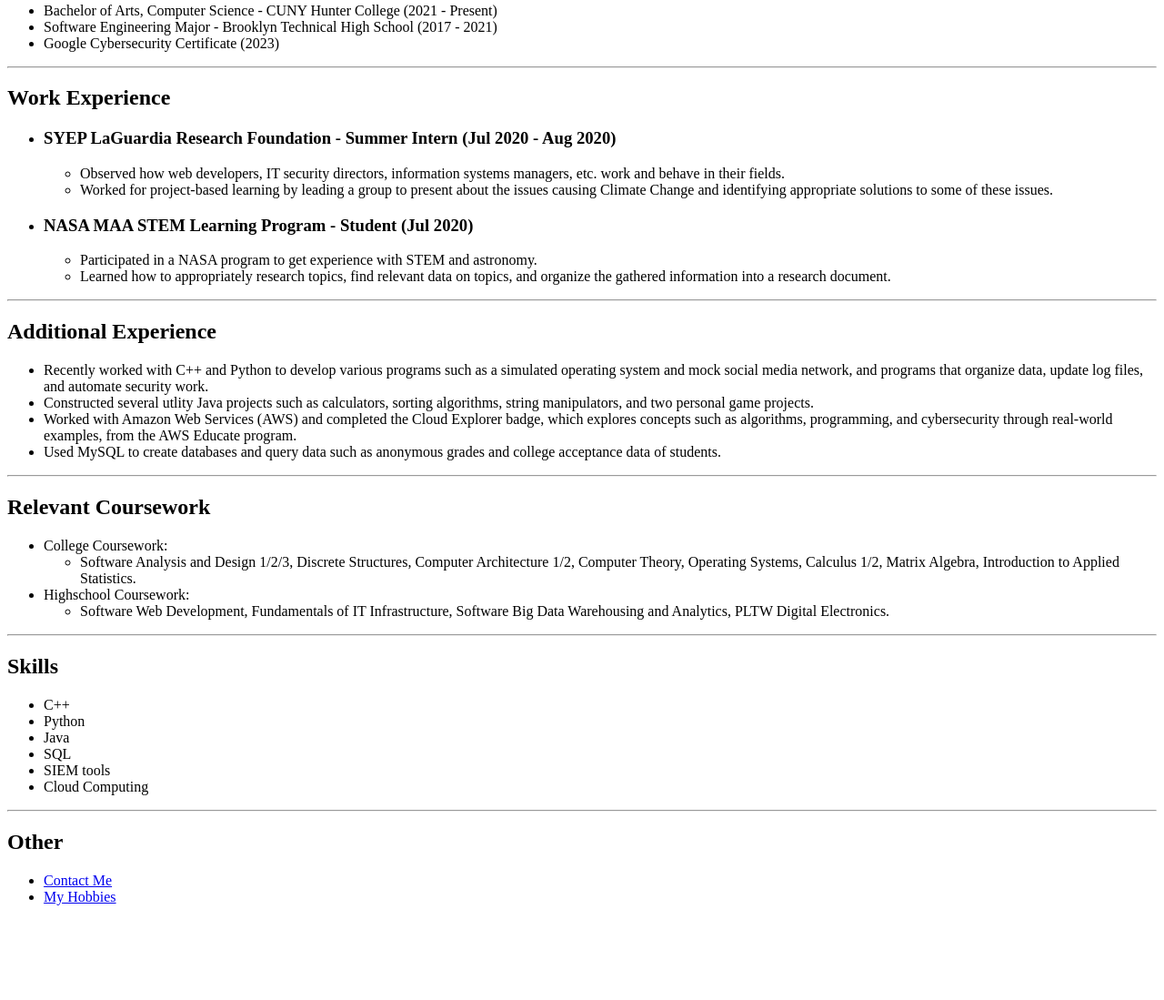
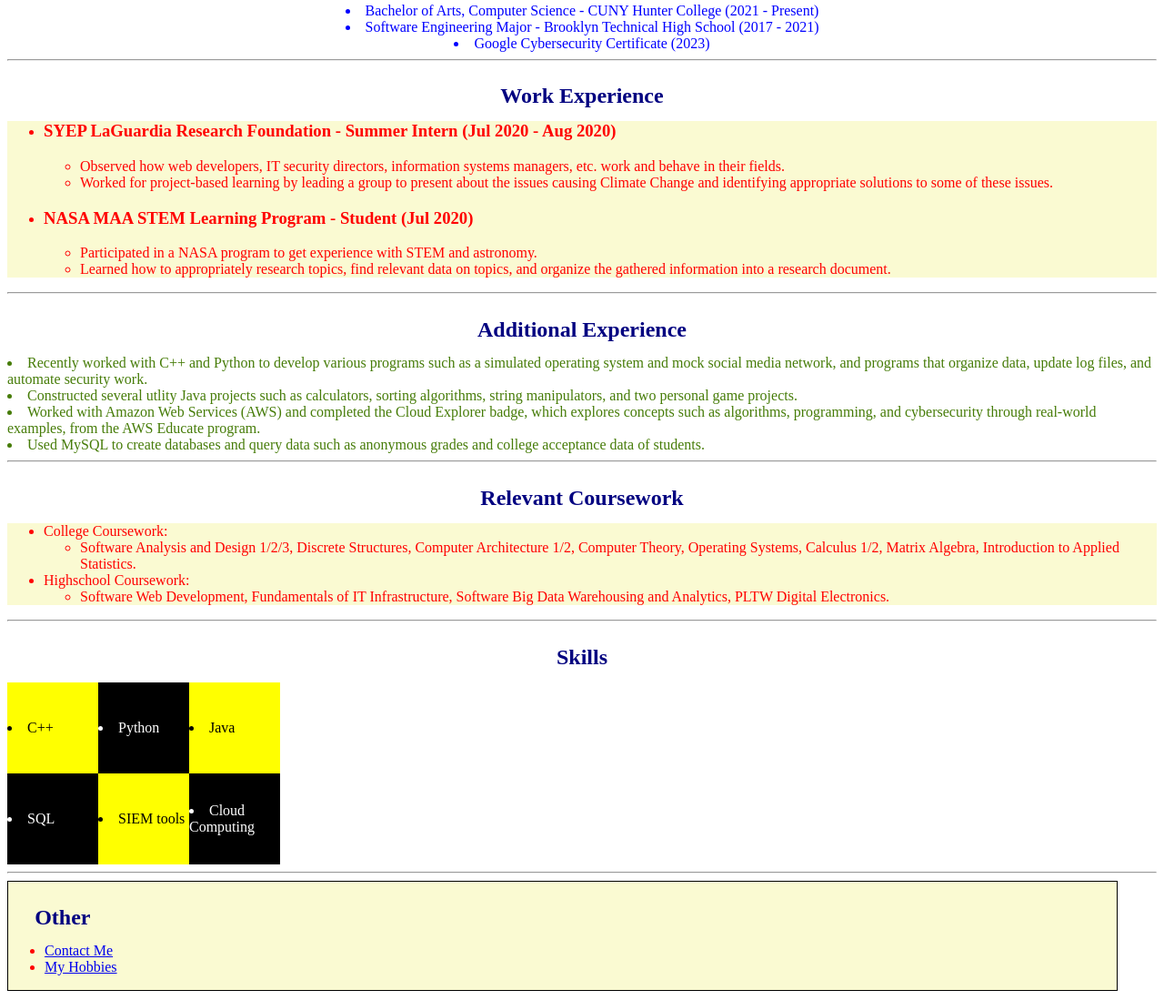
Before and after one commit to Alexr178/Web-Development-Assignments, a plain HTML site: page index.html in a window 1280 px wide. Shown: the part 393-1492 px from the top of the page at 91% size. Before the commit the page ends 1404 px from the top, so only its background shows below. Drawn offline with Linux system fonts and the light colour scheme.

Commit message:
HW-2-Changes

```diff
--- a/index.html
+++ b/index.html
@@ -4,20 +4,21 @@
         <meta charset = "UFT-8">
         <meta name = "viewport" content = "width=device-width, initial-scale=1.0">
         <title> Alex Rahaman Resume </title>
+        <link rel = "stylesheet" href ="style.css" />
     </head>
     <body>
         <h1>Alex Rahaman</h1>
         <img src="https://bluekeyit.com/wp-content/uploads/2022/12/cybersecurity-1024x576.jpg" width = "200"> </img>
         <img src="https://media.licdn.com/dms/image/v2/D4D12AQH2OwEaTi_3Lw/article-cover_image-shrink_720_1280/article-cover_image-shrink_720_1280/0/1705592159229?e=1732147200&v=beta&t=BS3Q3wNa_Vpsih1A6PoPHj4Hh3Vu6S6e3WIolH_YUHk" width="200"> </img>
         <h2> Summary </h2>
-        <div> I want to become either a cybersecurity analyst or a software developer once I graduate.
+        I want to become either a cybersecurity analyst or a software developer once I graduate.
         <hr>
         <h2> Education </h2>
-        <ul>
+        <span class = "flex-container">
             <li> Bachelor of Arts, Computer Science - CUNY Hunter College (2021 - Present) </li>
             <li> Software Engineering Major - Brooklyn Technical High School (2017 - 2021) </li>
             <li> Google Cybersecurity Certificate (2023) </li>
-        </ul>
+        </span>
         <hr>
         <h2>Work Experience</h2>
         <ul>
@@ -34,12 +35,12 @@
         </ul>
         <hr>
         <h2> Additional Experience </h2>
-        <ul>
+        <span style="color: rgb(70, 124, 8);">
             <li> Recently worked with C++ and Python to develop various programs such as a simulated operating system and mock social media network, and programs that organize data, update log files, and automate security work. </li>
             <li> Constructed several utlity Java projects such as calculators, sorting algorithms, string manipulators, and two personal game projects. </li>
             <li> Worked with Amazon Web Services (AWS) and completed the Cloud Explorer badge, which explores concepts such as algorithms, programming, and cybersecurity through real-world examples, from the AWS Educate program. </li>
             <li> Used MySQL to create databases and query data such as anonymous grades and college acceptance data of students. </li>
-        </ul>
+        </span>
         <hr>
         <h2> Relevant Coursework </h2>
         <ul>
@@ -54,19 +55,21 @@
         </ul>
         <hr>
         <h2> Skills </h2>
-        <ul>
-            <li>C++</li>
-            <li>Python</li>
-            <li>Java</li>
-            <li>SQL</li>
-            <li>SIEM tools</li>
-            <li>Cloud Computing</li>
-        </ul>
+        <span class = "grid">
+            <li class = "brown">C++</li>
+            <li class = "black">Python</li>
+            <li class = "brown">Java</li>
+            <li class = "black">SQL</li>
+            <li class = "brown">SIEM tools</li>
+            <li class = "black">Cloud Computing</li>
+        </span>
         <hr>
+        <span class = "Other">
         <h2>Other</h2>
         <ul>
             <li><a href="aboutme.html">Contact Me</a></li>
             <li><a href="hobbies.html">My Hobbies</a></li>
         </ul>
+        </span>
     </body>
 </html>
--- /dev/null
+++ b/style.css
@@ -0,0 +1,68 @@
+ul > li
+{
+    color: red;
+}
+
+
+h2
+{
+    position:relative;
+    text-align:center;
+    top: 0.25em;
+    color:navy
+}
+
+ul
+{
+    display:block;
+    background-color: lightgoldenrodyellow;
+}
+
+.Other
+{
+    border: 1px solid black;
+    background-color: lightgoldenrodyellow;
+    padding-right: 87%;
+    margin-bottom: 10px;
+    float:left;
+}
+
+@media (min-width: 1800px) {
+    .Other {
+      background-color: antiquewhite;
+    }
+  }
+
+.flex-container
+{
+    display:flex;
+    flex-flow: column;
+    align-items: center;
+    color: blue;
+}
+
+.grid
+{
+    display:grid;
+    width:fit-content;
+    grid-template-columns: 1fr 1fr 1fr;
+    grid-template-rows: 1fr;
+}
+
+.brown
+{
+    background-color: yellow;
+    height: 100px;
+    width: 100px;
+    align-content: center;
+    color:black;
+}
+
+.black
+{
+    background-color:black;
+    height: 100px;
+    width: 100px;
+    align-content: center;
+    color:white;
+}
```
